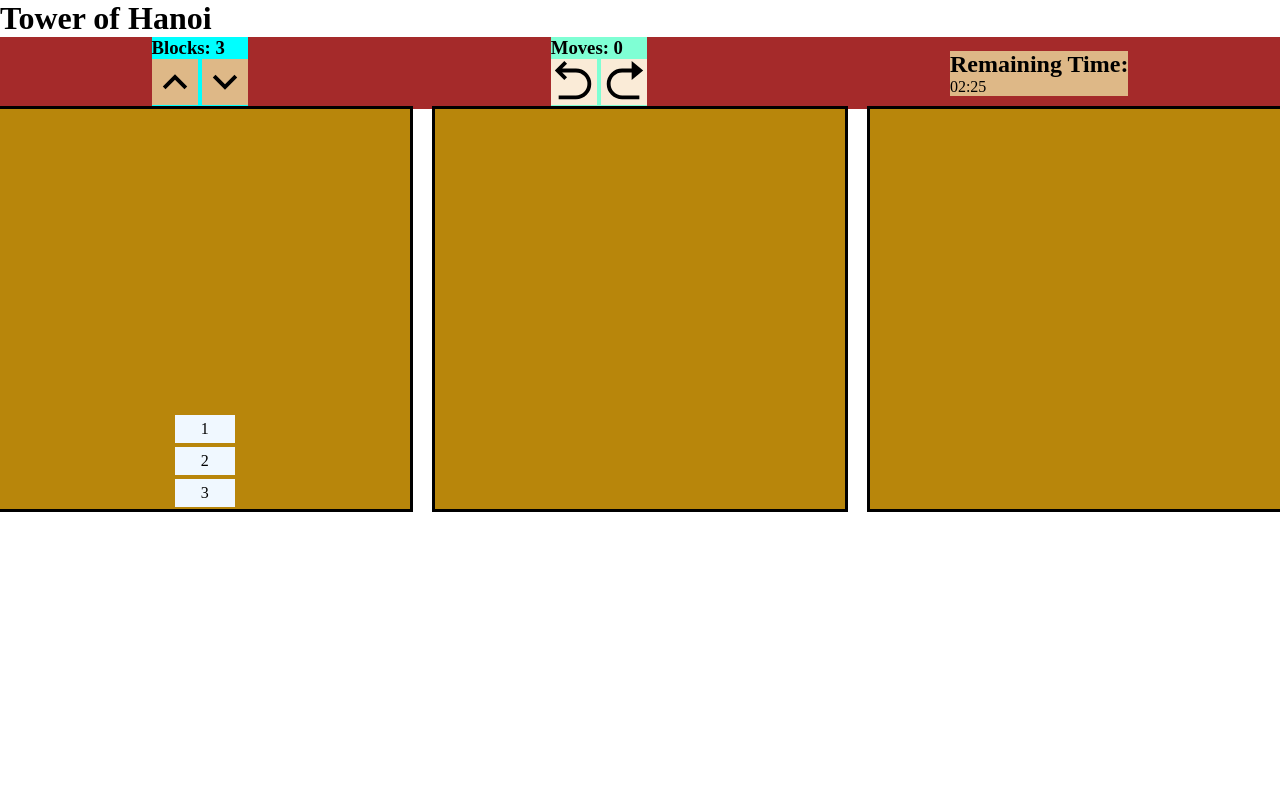
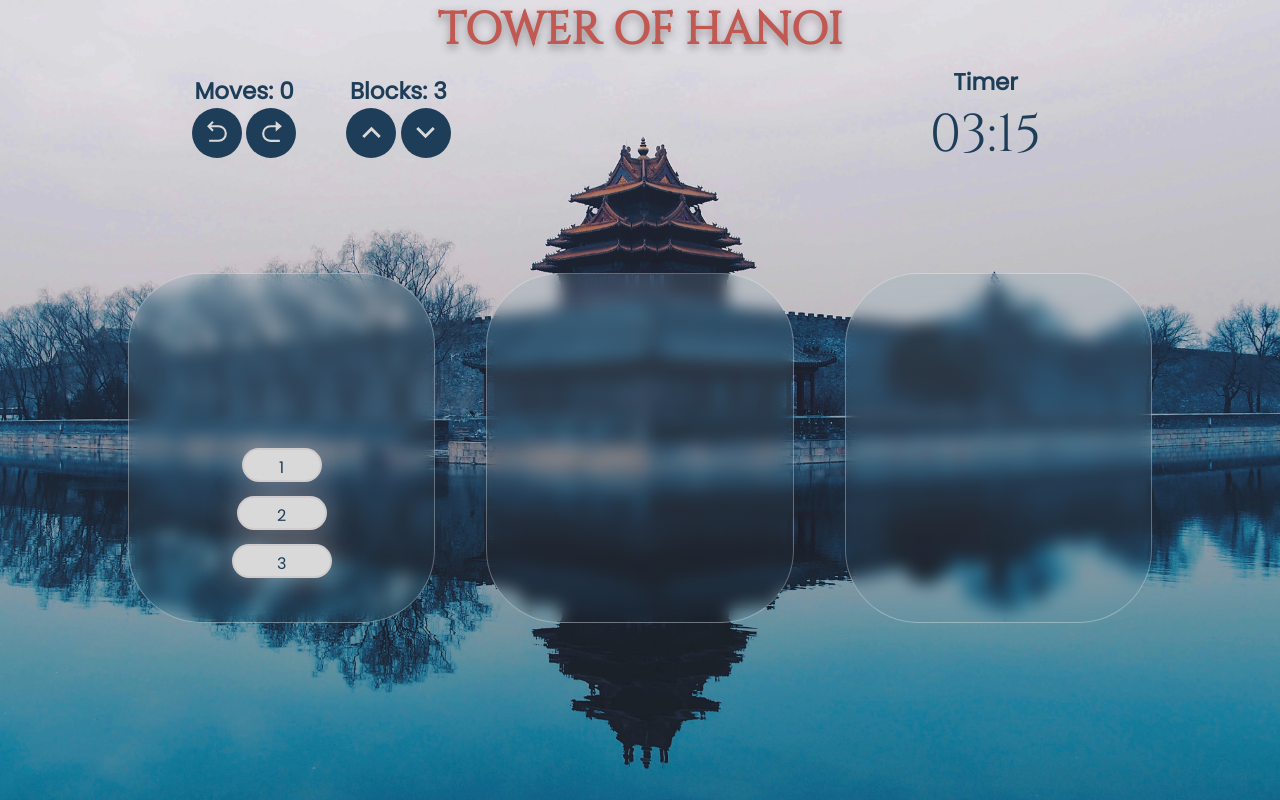
Before and after one commit to abdullahpichoo/Tower-of-Hanoi, a plain HTML site: page index.html in a window 1280 px wide. Drawn offline with Linux system fonts and the light colour scheme.

Commit message:
Finished the Project

```diff
--- a/index.html
+++ b/index.html
@@ -6,47 +6,57 @@
     <meta name="viewport" content="width=device-width, initial-scale=1.0" />
     <title>Tower of Hanoi</title>
     <link rel="stylesheet" href="style.css" />
+    <link
+      rel="stylesheet"
+      href="https://fonts.googleapis.com/css?family=Cinzel|Poppins"
+    />
     <script src="script.js" defer></script>
   </head>
   <body>
-    <h1>Tower of Hanoi</h1>
+    <div class="bg-image">
+      <h1 class="tower-text">TOWER OF HANOI</h1>
       <div class="header">
+        <div class="block-moves">
+          <div class="moves-info">
+            <h3 id="moves-count">Moves:</h3>
+            <button class="btn">
+              <img
+                src="./arrow-go-back.svg"
+                alt="Undo"
+                class="svg move"
+                id="undo"
+              />
+            </button>
+            <button class="btn">
+              <img
+                src="./arrow-go-forward.svg"
+                alt="Redo"
+                class="svg move"
+                id="redo"
+              />
+            </button>
+          </div>
           <div class="block-info">
             <h3 id="block-count">Blocks:</h3>
-        <img src="./arrow-up-s.svg" alt="Up" class="add-block" id="add" />
+            <button class="btn">
+              <img src="./arrow-up-s.svg" alt="Up" class="svg" id="add" />
+            </button>
+            <button class="btn">
               <img
                 src="./arrow-down-s.svg"
                 alt="Down"
-          class="remove-block"
+                class="svg"
                 id="remove"
               />
-      </div>
-      <div class="moves-info">
-        <h3 id="moves-count">Moves:</h3>
-        <img src="./arrow-go-back.svg" alt="Undo" class="undo-move" id="undo" />
-        <img
-          src="./arrow-go-forward.svg"
-          alt="Redo"
-          class="redo-move"
-          id="redo"
-        />
-      </div>
-      <div class="timer">
-        <h2>Remaining Time:</h2>
-        <div class="time-box">02:25</div>
+            </button>
           </div>
         </div>
 
-    <!-- <div class="towers-container">
-      <div class="tower" id="twr1">
-        Tower
-        <div class="block" draggable="true" id="block1">1</div>
-        <div class="block" draggable="true" id="block2">2</div>
-        <div class="block" draggable="true" id="block3">3</div>
+        <div class="timer">
+          <h3>Timer</h3>
+          <div class="time-box" id="timer">00:00</div>
         </div>
-      <div class="tower" id="twr2">Tower</div>
-      <div class="tower" id="twr3">Tower</div>
-    </div> -->
+      </div>
 
       <div class="towers-container">
         <div
@@ -55,7 +65,7 @@
           ondrop="drop(event)"
           ondragover="allowDrop(event)"
         >
-        <div
+          <!-- <div
             class="block"
             draggable="true"
             id="block1"
@@ -78,7 +88,7 @@
             ondragstart="drag(event)"
           >
             3
-        </div>
+          </div> -->
         </div>
         <div
           class="tower"
@@ -93,5 +103,6 @@
           ondragover="allowDrop(event)"
         ></div>
       </div>
+    </div>
   </body>
 </html>
--- a/script.js
+++ b/script.js
@@ -1,16 +1,15 @@
-//const blocks = [...document.querySelectorAll(".block")];
-//var towers = [...document.querySelectorAll(".tower")];
-
+// Elements
 var undo = document.getElementById("undo");
 var redo = document.getElementById("redo");
 var add_block = document.getElementById("add");
 var remove_block = document.getElementById("remove");
 var twr = document.getElementById("twr1");
+var timer = document.getElementById("timer");
 
 // Variables
 var min_blocks = 3;
-var max_blocks = 6;
-var current_block = min_blocks;
+var max_blocks = 4;
+var current_block = 0;
 let moves = [];
 var current_move = {
   b_id: undefined,
@@ -19,33 +18,79 @@ var current_move = {
 };
 var current_move_i = 0;
 var total_moves = 0;
-//console.log("blocks: ", blocks);
-// Variables
+var seconds;
+var end_game = false;
+var max_width = 130;
+var start_width = 130 - 10 * 5;
 
 // Set States
 document.getElementById("block-count").innerHTML = `Blocks: ${current_block}`;
 document.getElementById("moves-count").innerHTML = `Moves: ${total_moves}`;
-// Set States
 
-// const twr_cont = document.querySelector(".tower");
-// console.log(twr_cont);
-// twr_cont.addEventListener("onclick", function (e) {
-//   if (e.target.classList.contains("block")) {
-//     console.log("Block CLicked", e.target.id);
-//     e.target.addEventListener("dragstart", drag);
-//   }
-// });
-
+window.onload = function () {
+  LoadPage();
+};
+function LoadPage() {
+  console.log("loaded");
+  seconds = 200;
+  createBlocks();
+  countDownStart();
+}
+function createBlocks() {
+  for (i = 0; i < min_blocks; i += 1) {
+    current_block += 1;
+    const block_t = document.createElement("div");
+    block_t.draggable = "true";
+    block_t.addEventListener("dragstart", drag);
+    block_t.className = "block";
+    block_t.id = "block" + current_block;
+    block_t.innerHTML = current_block;
+    block_t.style.width = `${start_width}px`;
+    start_width += 10;
+    twr.appendChild(block_t);
+    document.getElementById(
+      "block-count"
+    ).innerHTML = `Blocks: ${current_block}`;
+  }
+}
+function countDownStart() {
+  setInterval(() => {
+    seconds -= 1;
+    displayTime(seconds);
+    if (seconds <= 0) {
+      clearInterval(countDownStart);
+      console.log("time up");
+      alert("Your Time is Up!! Please try again. Press [OK] to Continue");
+      seconds = 200;
+      window.location.reload();
+      end_game = true;
+    }
+  }, 1000);
+}
+function displayTime(sec) {
+  const min = Math.floor(sec / 60);
+  const _sec = Math.floor(sec % 60);
+  timer.innerHTML = `${min < 10 ? "0" : ""}${min}:${
+    _sec < 10 ? "0" : ""
+  }${_sec}`;
+}
+function checkWin(parent) {
+  const blocks = parent.querySelectorAll(".block");
+  if (blocks.length == current_block) {
+    alert("You Won. Press [OK] to Continue");
+    window.location.reload();
+  }
+}
 function allowDrop(ev) {
   ev.preventDefault();
-  //const selected_block = document.querySelector(".dragging");
-  //ev.target.appendChild(selected_block);
 }
 function drag(ev) {
   const b = document.getElementById(ev.target.id);
   const twr_elements = b.parentElement.querySelectorAll(".block");
   const dragged_block = twr_elements[0];
-  if (dragged_block.id == ev.target.id) {
+  if (dragged_block.id != ev.target.id) {
+    return;
+  }
   console.log("correct drag");
   ev.dataTransfer.setData("text", ev.target.id);
   console.log(ev.target.id);
@@ -58,22 +103,30 @@ function drag(ev) {
     to: undefined,
   });
 }
-}
 function drop(ev) {
   ev.preventDefault();
   var data = ev.dataTransfer.getData("text");
   var b = document.getElementById(data);
-  ev.target.appendChild(b);
+
+  if (b != null) {
+    //matlab neeche wala drag to ni ho rha
+    if (ev.target.firstChild != null) {
+      //matlab dropping div me pehle se kuch ha ke nhi
+      if (String(b.id) > String(ev.target.firstChild.id)) {
         b.classList.remove("dragging");
+        return;
+      }
+    }
+    ev.target.prepend(b);
+    b.classList.remove("dragging");
+  }
+  //=> Ye null b rakhwa deti ha
 
-  console.log("This Block ID:", b.id);
-  console.log("This Block Parent:", b.parentElement.id);
   moves[moves.length - 1].to = b.parentElement.id;
   total_moves += 1;
   current_move_i = total_moves - 1;
   document.getElementById("moves-count").innerHTML = `Moves: ${total_moves}`;
-  console.log(current_move_i);
-  console.log(moves);
+  checkWin(b.parentElement);
 }
 
 add_block.onclick = function () {
@@ -83,14 +136,11 @@ add_block.onclick = function () {
     block_t.draggable = "true";
     block_t.addEventListener("dragstart", drag);
     block_t.className = "block";
-    // document.querySelector(".block").addEventListener("dragstart", () => {
-    //   console.log("asdasd");
-    // });
     block_t.id = "block" + current_block;
     block_t.innerHTML = current_block;
+    block_t.style.width = `${start_width}px`;
+    start_width += 10;
     twr.appendChild(block_t);
-    //blocks.push(block_t);
-    //console.log(blocks);
     document.getElementById(
       "block-count"
     ).innerHTML = `Blocks: ${current_block}`;
@@ -98,8 +148,7 @@ add_block.onclick = function () {
 };
 remove_block.onclick = function () {
   if (moves == 0 && current_block > 0) {
-    console.log("block" + (current_block - 1));
-    const b = document.getElementById("block" + (current_block - 1));
+    const b = document.getElementById("block" + current_block);
     twr.removeChild(b);
     current_block -= 1;
     document.getElementById(
@@ -113,7 +162,7 @@ undo.onclick = function () {
     console.log(`current move before undo: ${current_move_i}`);
     const curr = moves[current_move_i];
     const curr_b = document.getElementById(curr.b_id);
-    document.getElementById(curr.from).appendChild(curr_b);
+    document.getElementById(curr.from).prepend(curr_b);
     current_move_i =
       current_move_i > 0 ? (current_move_i -= 1) : current_move_i;
     console.log(`current move after undo: ${current_move_i}`);
@@ -124,43 +173,9 @@ redo.onclick = function () {
     console.log(`current move before redo: ${current_move_i}`);
     const curr = moves[current_move_i];
     const curr_b = document.getElementById(curr.b_id);
-    document.getElementById(curr.to).appendChild(curr_b);
+    document.getElementById(curr.to).prepend(curr_b);
     current_move_i =
       current_move_i < total_moves - 1 ? (current_move_i += 1) : current_move_i;
     console.log(`current move after redo: ${current_move_i}`);
   }
 };
-
-// blocks.forEach((draggable) => {
-//   console.log("as");
-//   console.log(blocks.length);
-//   draggable.addEventListener("dragstart", () => {
-//     console.log("dragged");
-//     moves.push({
-//       b_id: draggable.id,
-//       from: draggable.parentElement.id,
-//       to: undefined,
-//     });
-//     draggable.classList.add("dragging");
-//   });
-//   draggable.addEventListener("dragend", () => {
-//     draggable.classList.remove("dragging");
-//     moves[moves.length - 1].to = draggable.parentElement.id;
-//     total_moves += 1;
-//     current_move_i = total_moves - 1;
-//     console.log(current_move_i);
-//     console.log(moves);
-//     document.getElementById("moves-count").innerHTML = `Moves: ${total_moves}`;
-//   });
-// });
-
-// towers.forEach((tower) => {
-//   tower.addEventListener("dragover", (e) => {
-//     e.preventDefault();
-//     const selected_block = document.querySelector(".dragging");
-//     const _id = current_move.b_id;
-//     const b = document.getElementById(_id);
-//     // Yaha pr BONUS wali condition aye gi
-//     tower.appendChild(selected_block);
-//   });
-// });
--- a/style.css
+++ b/style.css
@@ -1,70 +1,159 @@
+/* https://codepen.io/sosuke/pen/Pjoqqp */
+:root {
+  --dark_blue: #1e3d58;
+  --light_blue: #7faab9;
+  --off_white: #d9d9d9;
+  --red_cream: #c15952;
+}
 * {
   margin: 0;
   box-sizing: border-box;
 }
+body,
+html {
+  height: 100%;
+  font-family: "Poppins";
+}
+.bg-image {
+  background-image: url(./BG2.jpg);
+  height: 100%;
+  background-position: center;
+  background-repeat: no-repeat;
+  background-size: cover;
+}
+.tower-text {
+  font-family: "Cinzel";
+  font-size: 45px;
+  font-weight: 900;
+  text-shadow: 0px 4px 9px rgba(0, 0, 0, 0.35);
+  text-align: center;
+  color: var(--dark_blue);
+}
+.tower-text:hover {
+  color: var(--red_cream);
+}
+h3 {
+  font-size: 23px;
+  font-weight: 900;
+  color: var(--dark_blue);
+}
+
 .header {
-  background-color: brown;
   display: flex;
   flex-direction: row;
-  justify-content: space-around;
+  justify-content: space-between;
   align-items: center;
+  margin-top: 1%;
+}
+.block-moves {
+  display: flex;
+  justify-content: flex-start;
+  margin-left: 15%;
 }
 .block-info {
-  background-color: aqua;
-}
-.add-block {
-  background-color: burlywood;
-}
-.remove-block {
-  background-color: burlywood;
+  text-align: center;
 }
 
 .moves-info {
-  background-color: aquamarine;
+  text-align: center;
+  margin-right: 50px;
 }
-.undo-move {
-  background-color: antiquewhite;
+.btn {
+  padding: 0px;
+  background-color: var(--dark_blue);
+  border-radius: 50%;
+  outline: none;
+  border: 0px;
+  width: 50px;
+  height: 50px;
+  cursor: pointer;
+  transition: cubic-bezier(0.71, 0.04, 0.4, 0.98) all 0.2s;
 }
-.redo-move {
-  background-color: antiquewhite;
+.btn:hover {
+  background-color: var(--red_cream);
+  transition: cubic-bezier(0.71, 0.04, 0.4, 0.98) all 0.2s;
+  transform: scale(1.05);
 }
-.timer {
-  background-color: burlywood;
+.svg {
+  width: 70%;
+  position: relative;
+  top: 1px;
+  filter: invert(98%) sepia(1%) saturate(1434%) hue-rotate(195deg)
+    brightness(109%) contrast(70%);
+}
+.move {
+  width: 50%;
 }
 
-.block {
-  background-color: aliceblue;
-  width: 60px;
-  height: 7%;
-  padding: 5px;
-  margin: 2px;
+.timer {
+  margin-right: 18%;
+  width: 10%;
+  height: 65px;
+  text-align: center;
+  position: relative;
+  top: -18px;
+}
+.time-box {
+  font-family: "Cinzel";
+  font-size: 53px;
+  font-weight: 100;
+  color: #1e3d58;
+  transition: cubic-bezier(0.71, 0.04, 0.4, 0.98) all 0.2s;
+}
+.time-box:hover {
+  transition: cubic-bezier(0.71, 0.04, 0.4, 0.98) all 0.2s;
+  color: var(--red_cream);
+  transform: scale(1.1);
+  cursor: pointer;
+}
 
-  cursor: move;
-  text-align: center;
-}
-.block.dragging {
-  background-color: rgb(140, 176, 207);
-  opacity: 0.5;
-}
 .towers-container {
+  margin-top: 9%;
+  margin-left: 10%;
+  margin-right: 10%;
   display: grid;
   grid-template-columns: 1fr 1fr 1fr;
-  grid-gap: 2%;
+  grid-gap: 5%;
 }
 .tower {
-  background-color: darkgoldenrod;
-  height: 400px;
-  border: 2px black;
-  outline-style: solid;
+  height: 350px;
+  padding: 12%;
 
+  background: linear-gradient(
+    180deg,
+    rgba(127, 170, 185, 0.2) 0%,
+    rgba(217, 217, 217, 0) 100%
+  );
+  border: 1.53878px solid rgba(255, 253, 253, 0.3);
+  backdrop-filter: blur(8px);
+
+  border-radius: 73px;
   display: flex;
   flex-direction: column;
   justify-content: flex-end;
   align-items: center;
 }
-/* .rod {
-  width: 5%;
-  height: 90%;
-  background-color: firebrick;
-  border: 1px black;
-} */
+.block {
+  width: 130px;
+  height: 34px;
+  padding: 5px;
+  margin: 3%;
+
+  background: #d9d9d9;
+  border: 2px solid rgba(174, 151, 151, 0.2);
+  box-shadow: 0px 0px 28px 2px rgba(240, 226, 226, 0.35);
+  border-radius: 34px;
+  cursor: grab;
+  text-align: center;
+  color: var(--dark_blue);
+  transition: cubic-bezier(0.71, 0.04, 0.4, 0.98) all 0.2s;
+}
+.block:hover {
+  background: #c15952;
+  box-shadow: 0px 0px 28px 2px #ea928d;
+  transition: cubic-bezier(0.71, 0.04, 0.4, 0.98) all 0.2s;
+  transform: scale(1.05);
+}
+.block.dragging {
+  opacity: 0.3;
+}
--- /dev/null
+++ b/tut.css
@@ -0,0 +1,55 @@
+* {
+  box-sizing: border-box;
+}
+
+.header {
+  background-color: blueviolet;
+  display: flex;
+  flex-direction: row;
+  justify-content: center;
+  align-items: center;
+}
+.block-info {
+  background-color: brown;
+}
+.arrow-up {
+  background-color: aqua;
+}
+.arrow-down {
+  background-color: aqua;
+}
+.towers-container {
+  display: grid;
+  grid-template-columns: 1fr 1fr 1fr;
+  grid-gap: 2%;
+}
+.tower {
+  background-color: coral;
+  height: 400px;
+  border: 2px black;
+  outline: solid;
+
+  display: flex;
+  flex-direction: column;
+  justify-content: flex-end;
+  align-items: center;
+}
+
+.tile {
+  background-color: pink;
+  width: 50px;
+  height: 5%;
+  border: 1px black;
+  outline: solid;
+
+  padding: 5px;
+  margin: 10px;
+
+  text-align: center;
+  cursor: move;
+}
+
+.dragging {
+  opacity: 0.3;
+  background-color: aqua;
+}
```
Also changed, not shown: tut.html (added, +61 -0 lines), tut.js (added, +50 -0 lines), BG2.jpg (added). Lines whose indentation alone changed are shown as unchanged.
